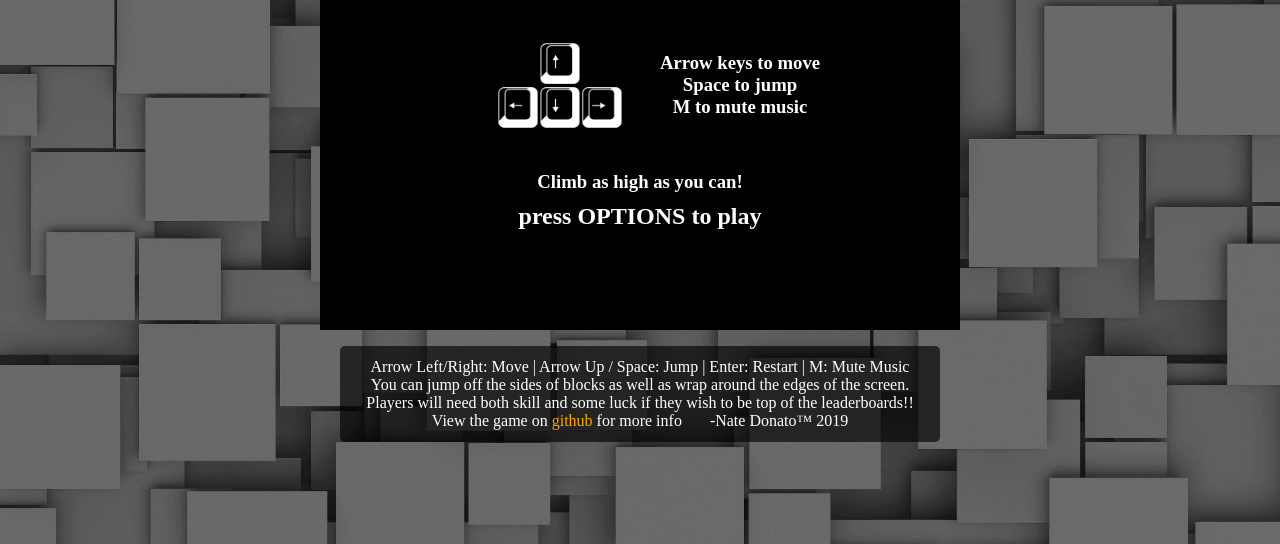
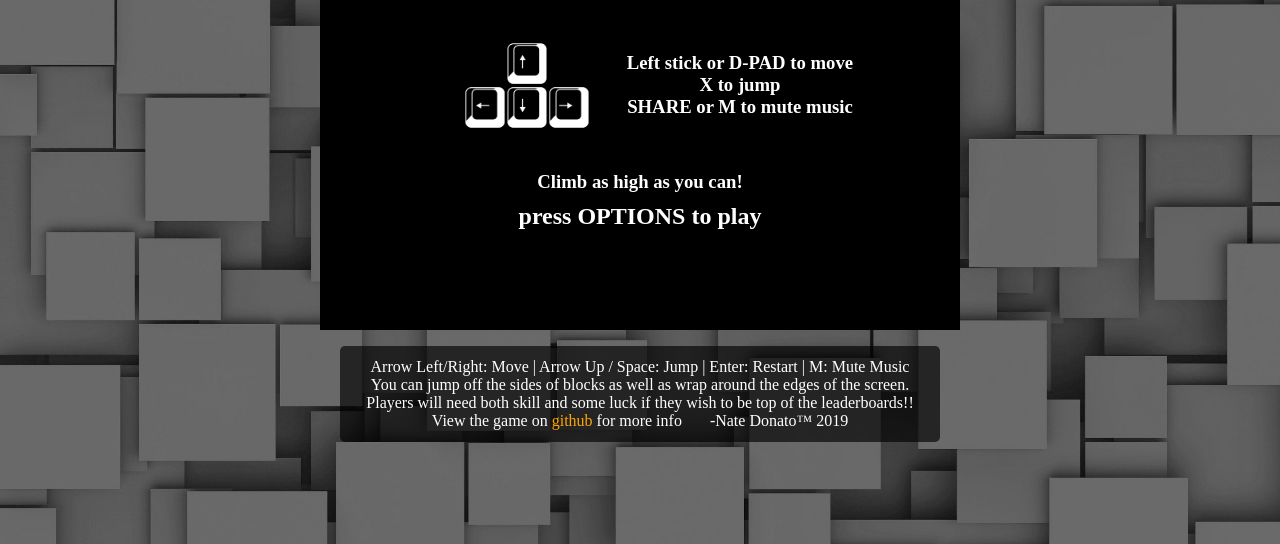
Before and after one commit to natedonato/fightstick, a plain HTML site: page index.html in a window 1280 px wide. Shown: the part 256-800 px from the top of the page. Drawn offline with Linux system fonts and the light colour scheme.

Commit message:
Update index.html

```diff
--- a/index.html
+++ b/index.html
@@ -21,7 +21,7 @@
         <h1 style="font-size: 60px" >LANDSLIDE.js</h1>
         <div style="display: flex; align-items: center; margin: 0px 30px;">
             <img src="./arrows.png" style="width: 200px"alt="">
-            <h3>Arrow keys to move <br> <span >Space to jump</span> <br> M to mute music</h3>
+            <h3>Left stick or D-PAD to move <br> <span >X to jump</span> <br> SHARE or M to mute music </h3>
 
         </div>
         <h3>Climb as high as you can!</h2>
```
